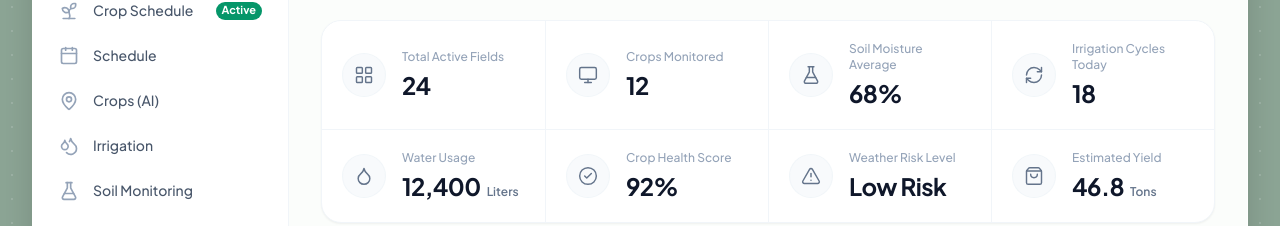
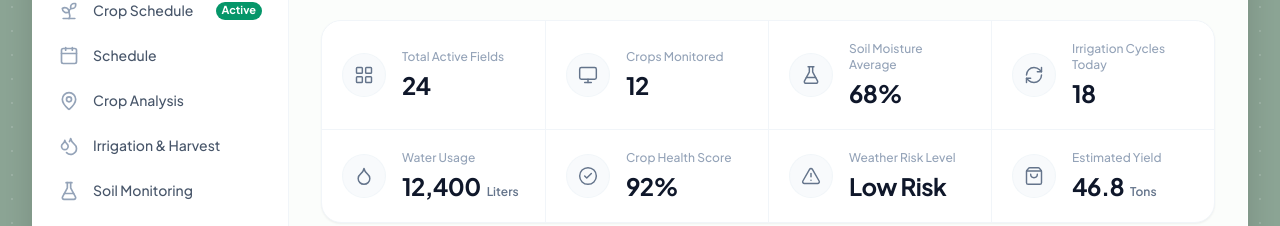
Before and after one commit to Meenakshi29888/SkillBridge_climatecrops, a React (Vite) app: page / in a window 1280 px wide. Shown: the part 173-399 px from the top of the page. Built offline with nearby package versions, Linux system fonts and the light colour scheme.

Commit message:
Rename navbar items: Crops (AI) to Crop Analysis, Irrigation to Irrigation & Harvest

```diff
--- a/src/data/mockData.js
+++ b/src/data/mockData.js
@@ -173,8 +173,8 @@ export const sidebarMenuItems = [
   { id: 'dashboard', label: 'Dashboard', icon: 'LayoutGrid', badge: null },
   { id: 'crop-schedule', label: 'Crop Schedule', icon: 'Sprout', badge: 'Active', badgeColor: 'bg-emerald-600 text-white' },
   { id: 'fields', label: 'Schedule', icon: 'Calendar', badge: null },
-  { id: 'crops', label: 'Crops (AI)', icon: 'MapPin', badge: null },
-  { id: 'irrigation', label: 'Irrigation', icon: 'Droplets', badge: null },
+  { id: 'crops', label: 'Crop Analysis', icon: 'MapPin', badge: null },
+  { id: 'irrigation', label: 'Irrigation & Harvest', icon: 'Droplets', badge: null },
   { id: 'soil-monitoring', label: 'Soil Monitoring', icon: 'FlaskConical', badge: null },
   { id: 'weather', label: 'Weather', icon: 'SunMedium', badge: null },
   { id: 'yield-forecast', label: 'Yield Forecast', icon: 'TrendingUp', badge: null },
```
